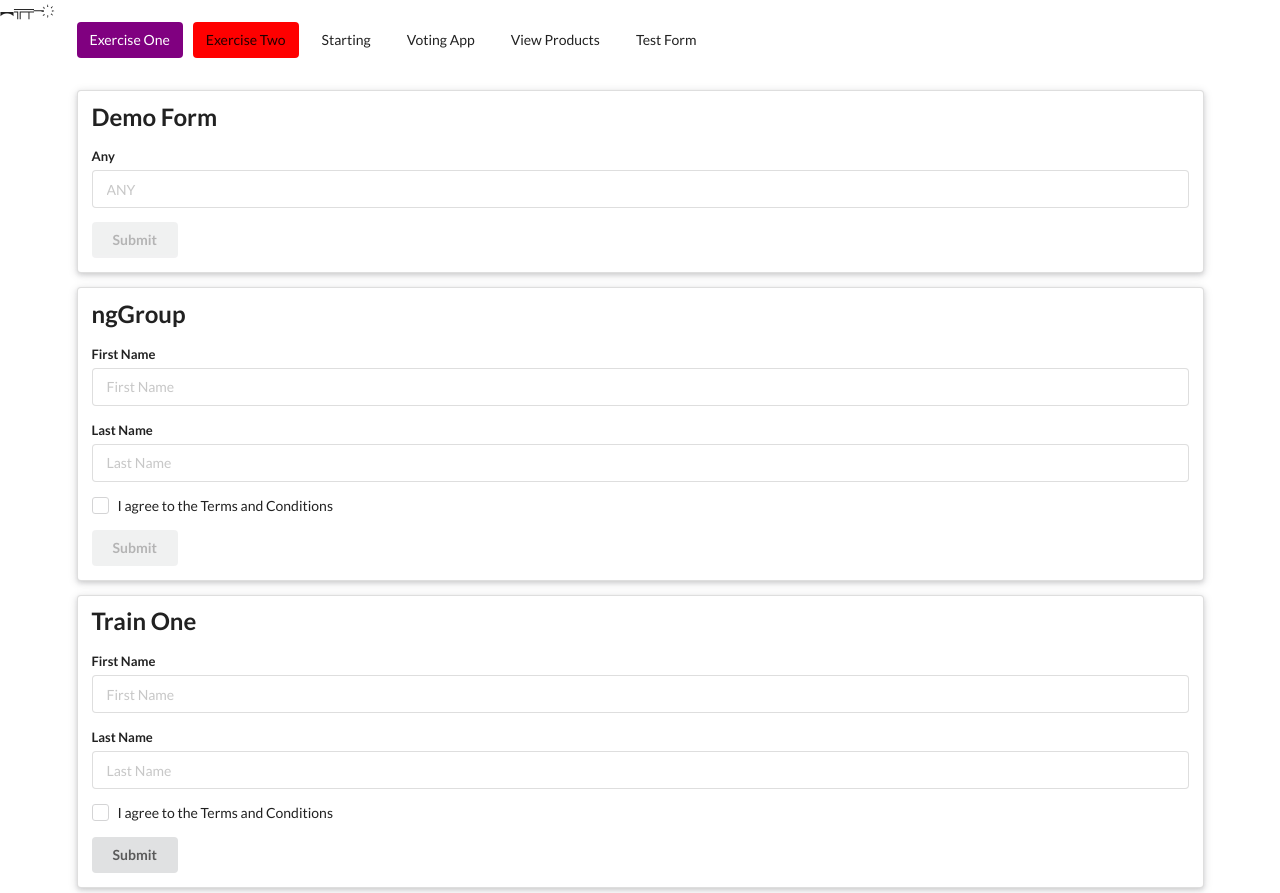
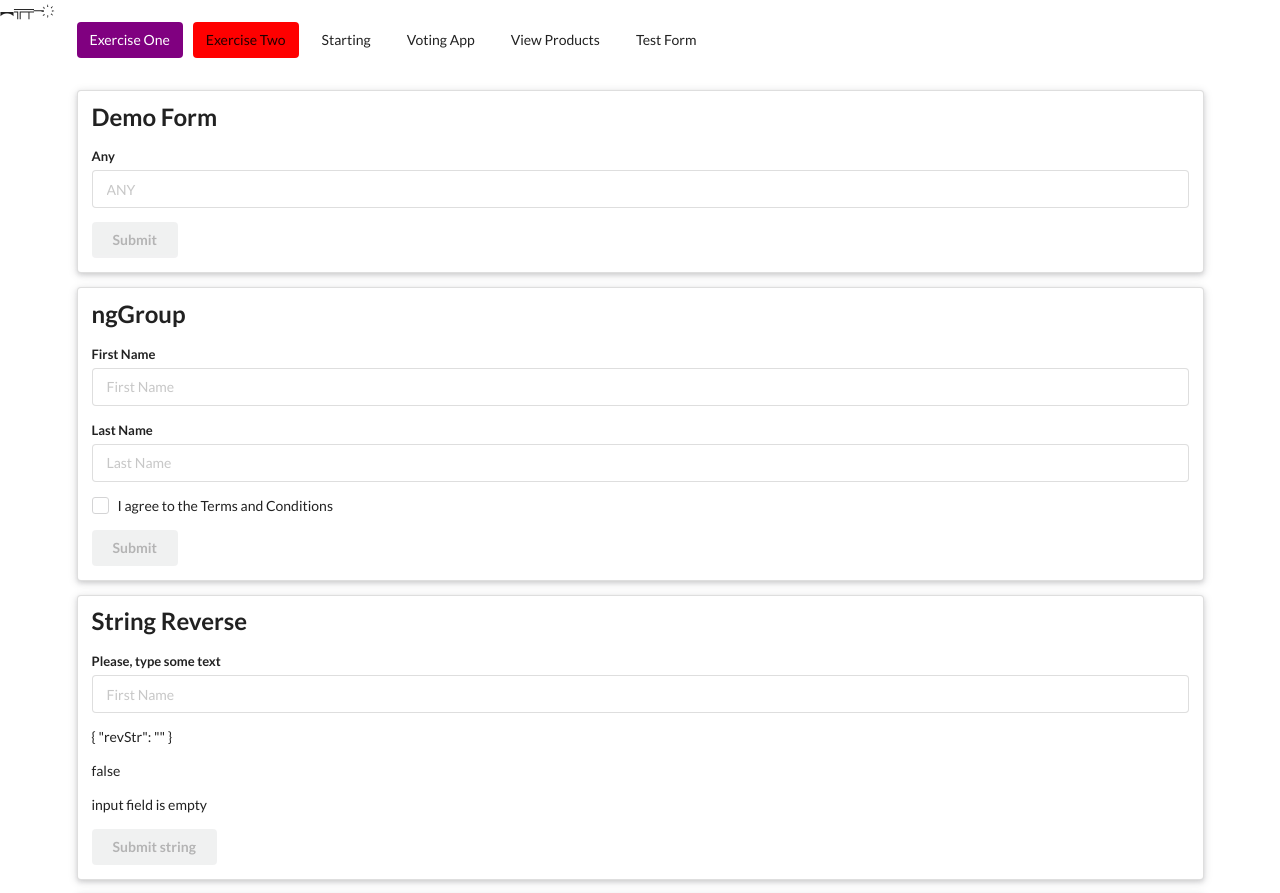
Before and after one commit to MariuszZalew/angular_workbench, an Angular app: page /TestForm in a window 1280 px wide. Shown: the top 893 px of the page. Built offline with nearby package versions, Linux system fonts and the light colour scheme.

Commit message:
use ngForm to view result of simple function

```diff
--- a/src/app/test-form/test-form.component.html
+++ b/src/app/test-form/test-form.component.html
@@ -52,24 +52,23 @@
 
 
 <div class="ui raised segment">
-  <h2 class="ui header">Train One</h2>
-<form class="ui form">
-  <div class="field">
-    <label>First Name</label>
-    <input type="text" name="first-name" placeholder="First Name">
-  </div>
-  <div class="field">
-    <label>Last Name</label>
-    <input type="text" name="last-name" placeholder="Last Name">
-  </div>
-  <div class="field">
-    <div class="ui checkbox">
-      <input type="checkbox" tabindex="0" class="">
-      <label>I agree to the Terms and Conditions</label>
+  <h2 class="ui header">String Reverse</h2>
+
+  <form class="ui form" #reverseStr="ngForm"
+        (ngSubmit)="onSubmitReverseStr(reverseStr)">
+
+    <div class="field">
+      <label>Please, type some text</label>
+      <input type="text" name="revStr" placeholder="First Name" [(ngModel)]="this.testString" required valid>
     </div>
-  </div>
-  <button class="ui button" type="submit">Submit</button>
-</form>
+    <p>{{reverseStr.value | json }}</p>
+    <p>{{reverseStr.valid | json }}</p>
+
+    <p> {{ this.testString|| 'input field is empty' }} </p>
+    <p *ngIf="hasBeenEvaluated">Reversed String: {{ this.reverseResultView }}</p>
+
+    <button class="ui button" type="submit" [disabled]="!reverseStr.valid">Submit string</button>
+  </form>
 </div>
 
 <div class="ui raised segment">
--- a/src/app/test-form/test-form.component.ts
+++ b/src/app/test-form/test-form.component.ts
@@ -10,7 +10,15 @@ export class TestFormComponent implements OnInit {
 
   @ViewChild('bar') singUp: NgForm;
 
-  constructor() { }
+  testString: string = 'Please, input any string';
+  hasBeenEvaluated: boolean = false;
+  reverseResultView: string;
+
+  constructor() {
+    if(this.testString !== '') {
+      this.testString = '';
+    }
+  }
 
   ngOnInit(): void {
   }
@@ -23,4 +31,20 @@ export class TestFormComponent implements OnInit {
     console.log(this.singUp.value);
   }
 
+  onSubmitReverseStr(f: NgForm) {
+    console.log(f.value['revStr']);
+    console.log(this.reverseOne(f.value['revStr']));
+    this.reverseResultView = this.reverseOne(f.value['revStr']);
+    this.hasBeenEvaluated = true;
+    this.testString = '';
+  }
+
+  reverseOne(str: string) {
+    let resultString: string = '';
+    for(let i = str.length; i >= 0 ; i--) {
+        resultString += str.charAt(i);
+    }
+    return resultString;
 }
+
+}
```
